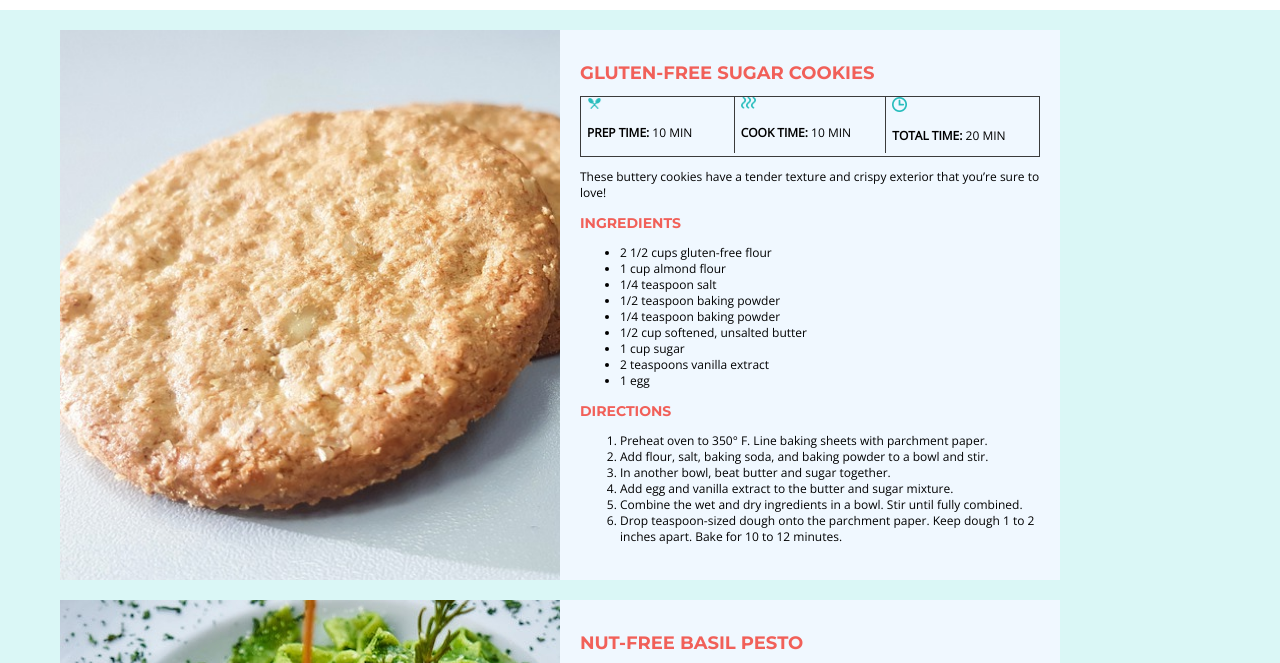
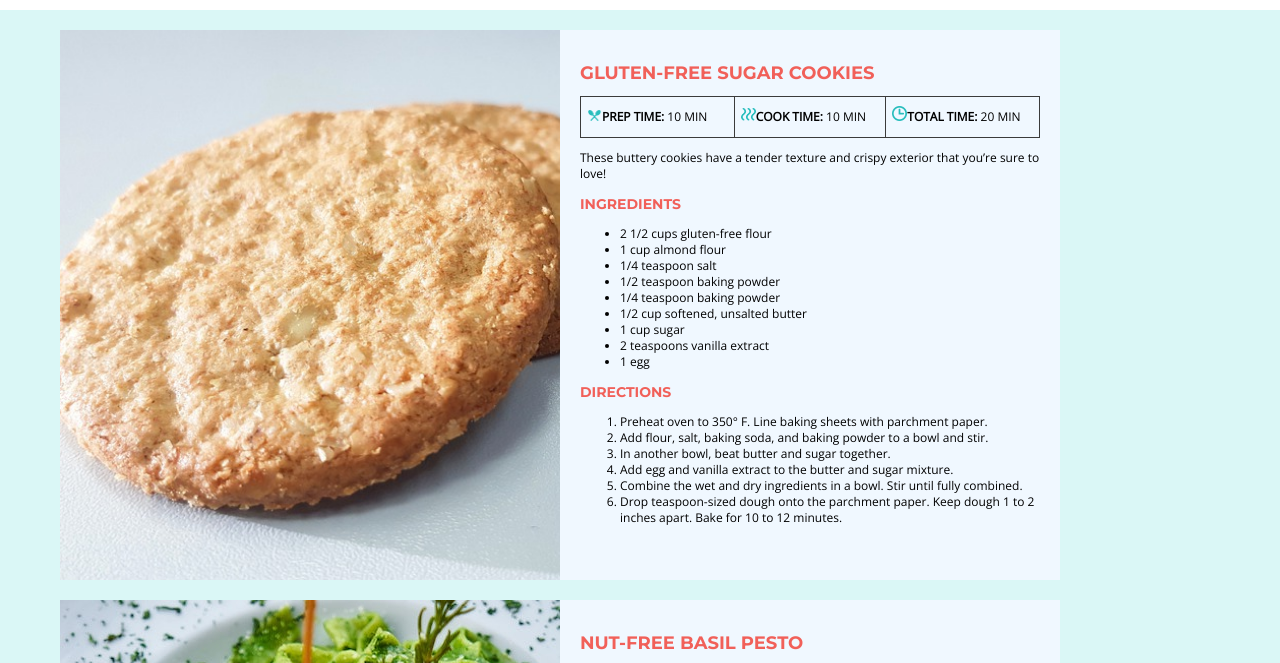
Before and after one commit to jonelle-noelani/recipe-card-styling, a plain HTML site: page index.html in a window 1280 px wide. Shown: the part 73-736 px from the top of the page. Drawn offline with nearby package versions, Linux system fonts and the light colour scheme.

Commit message:
get time-details to be all on one line with icons

```diff
--- a/css/style.css
+++ b/css/style.css
@@ -64,6 +64,10 @@ main {
   border-right: 1px solid #3B3B3B;
 }
 
+.time-details {
+  display: inline-block;
+}
+
 /***images***/
 .image {
   background-color: greenyellow;
```
